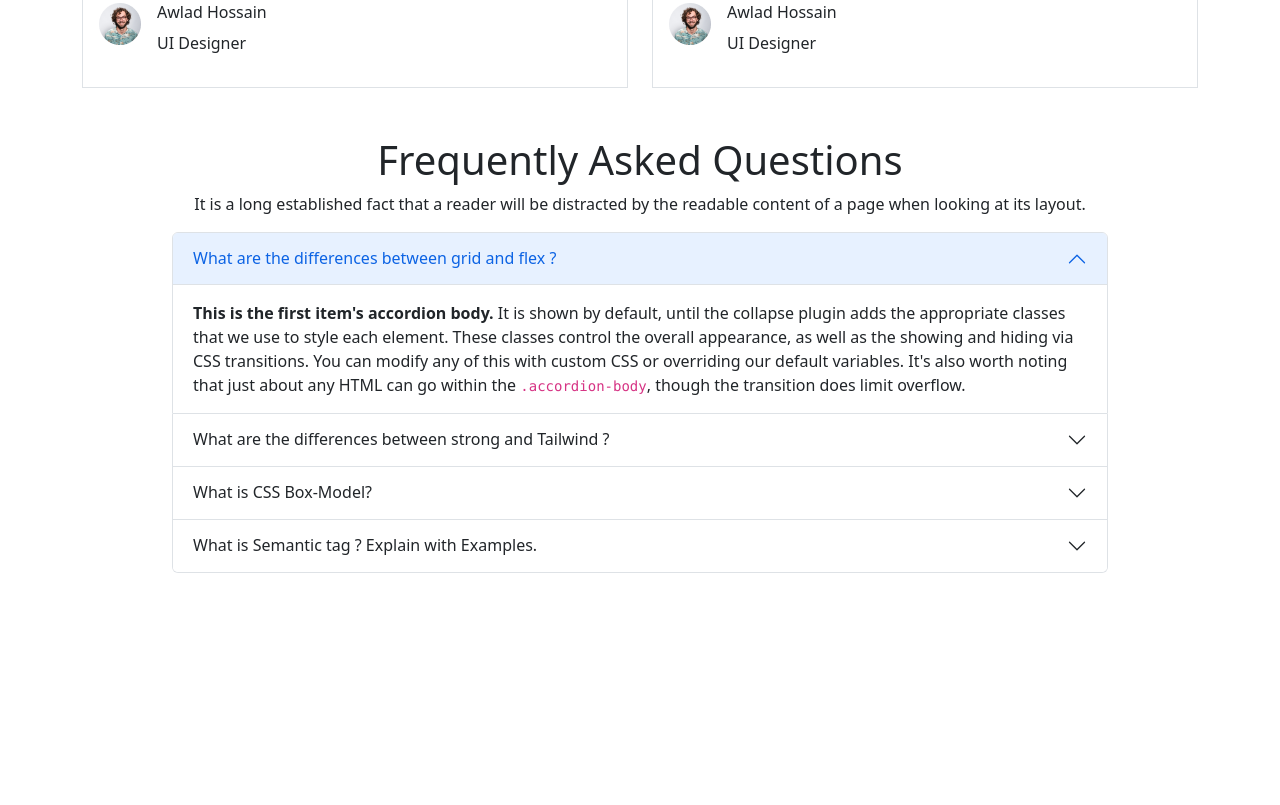
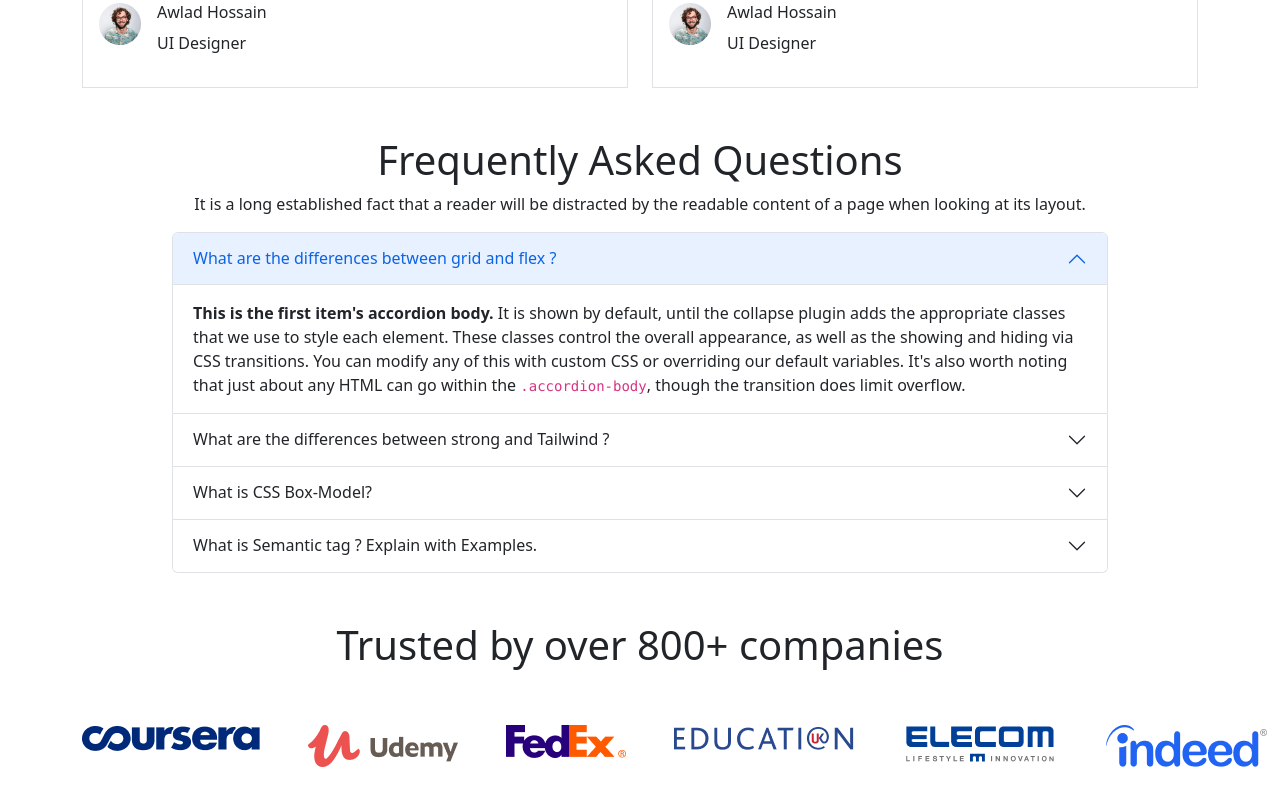
Before and after one commit to tarikaziz0933/edTech-web, a plain HTML site: page index.html in a window 1280 px wide. Shown: the part 3597-4402 px from the top of the page. Before the commit the page ends 4218 px from the top, so only its background shows below. Drawn offline with nearby package versions, Linux system fonts and the light colour scheme.

Commit message:
Added Trusted Company

```diff
--- a/index.html
+++ b/index.html
@@ -487,6 +487,31 @@
             </div>
         </section>
         <!-- Asked Questions Endss -->
+        <!-- Trusted Companey Starts -->
+        <section class="container my-5 text-center d-none d-lg-flex flex-column">
+            <h1>Trusted by over 800+ companies</h1>
+            <div class="d-flex gap-5 justify-content-evenly mt-5">
+                <div>
+                    <img src="images/company/company-1.png" alt="">
+                </div>
+                <div>
+                    <img src="images/company/company-2.png" alt="">
+                </div>
+                <div>
+                    <img src="images/company/company-3.png" alt="">
+                </div>
+                <div>
+                    <img src="images/company/company-4.png" alt="">
+                </div>
+                <div>
+                    <img src="images/company/company-5.png" alt="">
+                </div>
+                <div>
+                    <img src="images/company/company-6.png" alt="">
+                </div>
+            </div>
+        </section>
+        <!-- Trusted Companey Ends -->
     </main>
     <!-- Main Part Ends -->
 
```
